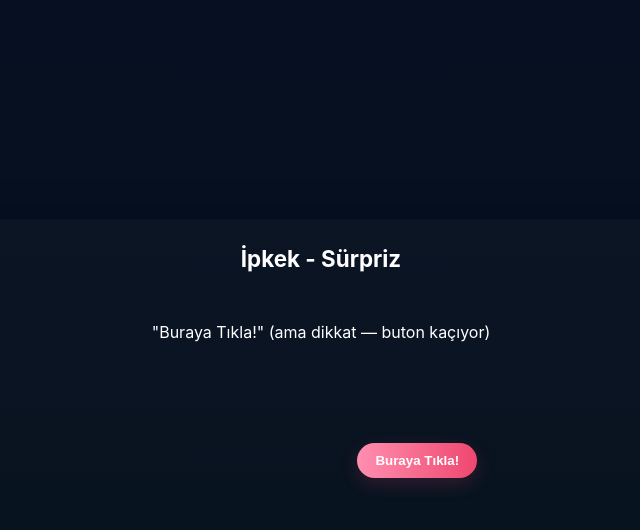
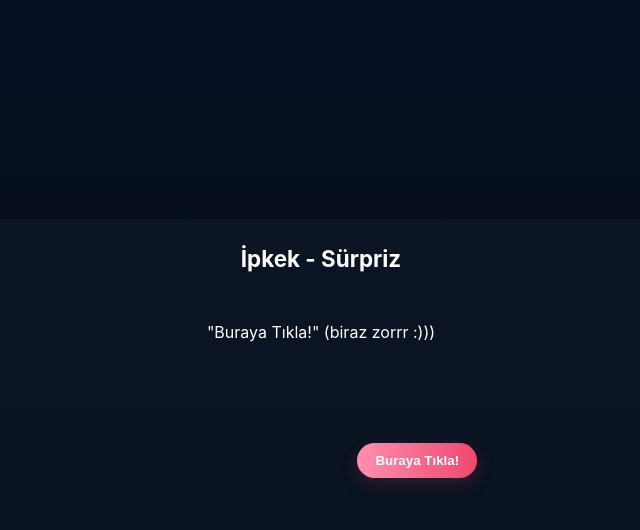
Before and after one commit to canerakinn/suprise, a plain HTML site: page index.html in a window 1280 px wide. Both pictures are taken after a click on the button "Takip Et". Shown: the whole page, without its empty margins (319-959 px from the left). Drawn offline with Linux system fonts and the light colour scheme.

Commit message:
Update hint text and increase maxRuns in dodging game

```diff
--- a/index.html
+++ b/index.html
@@ -73,13 +73,13 @@
     // STAGE 2: Dodging button
     function renderStep2(){
       clearStage();
-      const hint = document.createElement('div'); hint.textContent='\"Buraya Tıkla!\" (ama dikkat — buton kaçıyor)';
+      const hint = document.createElement('div'); hint.textContent='\"Buraya Tıkla!\" (biraz zorrr :)))';
       const wrap = document.createElement('div'); wrap.className='dodger-wrap';
       const btn = document.createElement('button'); btn.className='btn dodger'; btn.id='dodgerBtn'; btn.textContent='Buraya Tıkla!';
 
       // kaçma sayaçları
       let hoverCount = 0;
-      const maxRuns = 10;
+      const maxRuns = 12;
 
       function moveRandom(){
         const W = Math.max(wrap.clientWidth, 120);
```
